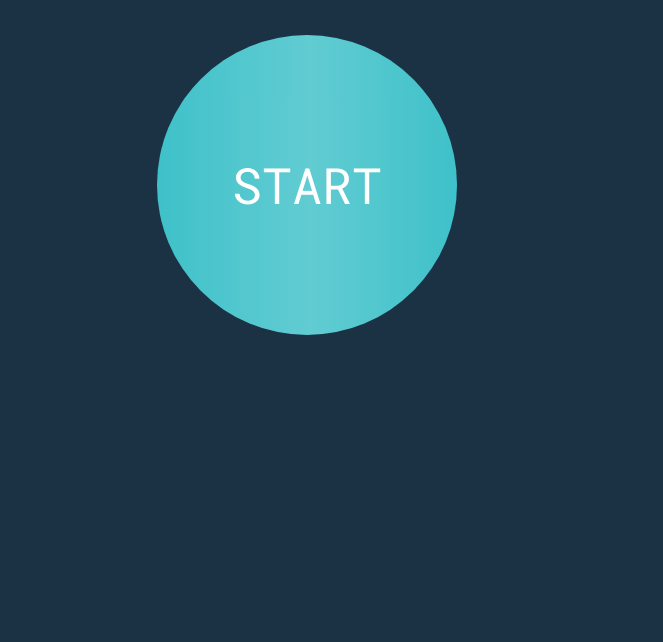
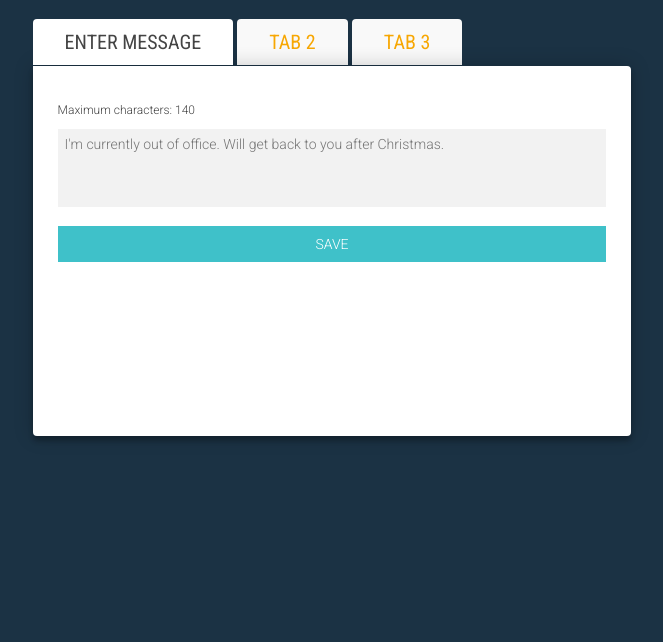
Before and after one commit to emmaarfelt/PostParrot, an Electron app: page app/index.html in a window 800 px wide. Shown: the part 158-800 px from the top of the page, without its empty margins (93-756 px from the left). Drawn offline with nearby package versions, Linux system fonts and the light colour scheme; no server answers.

Commit message:
Added tab structure to settings page

```diff
--- a/app/css/tabs-settings.css
+++ b/app/css/tabs-settings.css
@@ -6,43 +6,62 @@
   margin: auto;
 }
 
-.tab {
-    position: relative;
-    z-index: 2;
-    background-color: #fff;
-    border-radius: 15px 20px 0px 0px;
-    max-width: 45%;
-    text-align: left;
+.settings-container {
+    margin: 0 auto;
+    min-width: 500px;
+    width: 70%;
+    max-width: 100%;
+    background: none;
 }
 
-.tab h2 {
+.settings-container input {
+	height: 40px;
+	visibility: hidden;
+}
+
+.settings-container label {
+  background: #f9f9f9;
+  border-radius: 4px 4px 0 0;
+  cursor: pointer;
+  display: block;
+  float: left;
   font-family: 'Roboto Condensed', sans-serif;
   font-size: 20px;
-  padding: 15px;
-  text-align: left;
   color: #F7A703;
-  margin-bottom: -14px;
   text-transform: uppercase;
-  padding-bottom: 16px;
+  line-height: 40px;
+  margin-right: 4px;
+  padding: 3px 32px;
 }
 
-.settings {
-    position: relative;
-    z-index: 1;
-    background: none;
-    max-width: 100%;
-    margin: 0 auto 100px;
-    text-align: center;
+.settings-container input:hover + label {
+	background: #ddd;
+	color: #666;
+}
+
+.settings-container input:checked + label {
+	background: #fff;
+	color: #444;
+	position: relative;
+	z-index: 6;
 }
 
 .tab-content {
     position: relative;
-    z-index: 1;
+    z-index: 5;
     background: #fff;
-    padding: 15px;
-    margin: 0 auto 100px;
-    text-align: center;
+    padding: 25px;
     box-shadow: 0 0 20px 0 rgba(0, 0, 0, 0.2), 0 5px 5px 0 rgba(0, 0, 0, 0.24);
+    border-radius: 0 4px 4px 4px;
+    min-height: 320px;
+    width: 100%;
+}
+
+.tab {
+    opacity: 0;
+    z-index: -100;
+    width: calc(100% - 50px);
+    position:absolute;
 }
 
 .tab-content button {
@@ -92,3 +111,15 @@
   font-size: 12px;
   color: #424242;
 }
+
+
+.settings-container input#tab-1:checked ~ .tab-content #enter-message,
+.settings-container input#tab-2:checked ~ .tab-content #content-2,
+.settings-container input#tab-3:checked ~ .tab-content #content-3 {
+    opacity: 1;
+    z-index: 100;
+}
+
+input.visible {
+  visibility: visible !important;
+}
--- a/app/index.html
+++ b/app/index.html
@@ -11,7 +11,7 @@
       <!--Login page-->
       <div id="login" class="pages" style="display:none;">
         <div class="app-title">
-          <h1 class="title">Post Parrot</h1>
+          <h1 class="title">Login</h1>
         </div>
         <div class="login-page">
         <div class="form">
@@ -21,32 +21,44 @@
             <input type="password" id="password" placeholder="password"/>
             <button name="submit">login</button>
           </form>
-          <a href="#parrots">settings</a>
         </div>
         </div>
       </div>
 
     <!--Settings Page-->
-    <div id="settings" class="pages" style="display:none;">
+    <div id="settings" class="pages">
       <div class="app-title">
         <h1 class="title">Settings</h1>
       </div>
-      <div class="setting-page">
-        <div class="settings">
-          <div class="tab"><h2>Enter message</h2></div>
-          <div class="tab-content">
+	<div class="settings-container">
+	    <input id="tab-1" type="radio" name="tab-group" checked="checked" />
+	    <label for="tab-1">Enter message</label>
+
+	    <input id="tab-2" type="radio" name="tab-group" />
+	    <label for="tab-2">Tab 2</label>
+
+	    <input id="tab-3" type="radio" name="tab-group" />
+	    <label for="tab-3">Tab 3</label>
+	    <div class="tab-content">
+	        <div class="tab" id="enter-message">
             <p>Maximum characters: 140</p>
             <textarea name="auto-reply-message" rows="4" maxlength="140" placeholder="I'm currently out of office. Will get back to you after Christmas."></textarea></br>
             <button name="save">save</button>
-        </div>
+	        </div>
+	        <div class="tab" id="content-2">
+	            Hello tab 2
+	        </div>
+	        <div class="tab" id="content-3">
+	        	Hello tab 3
+	        </div>
+	    </div>
+	</div>
       </div>
-      </div>
-    </div>
 
     <!--Starter page-->
-    <div id="starter" class="pages">
+    <div id="starter" class="pages" style="display:none;">
       <div class="app-title">
-        <h1 class="title">Take a Break</h1>
+        <h1 class="title">Post Parrot</h1>
       </div>
       <div class="parrots" style="display:none;">
         <div class="parrot-container">
@@ -60,10 +72,10 @@
       </div>
     </div>
 
-
     <script src="https://ajax.googleapis.com/ajax/libs/jquery/1.9.1/jquery.min.js"></script>
     <script>
       //require('./renderer.js')
+      require('./js/start.js')
       require('./js/functions.js')
       require('./js/navigation.js')
     </script>
```
